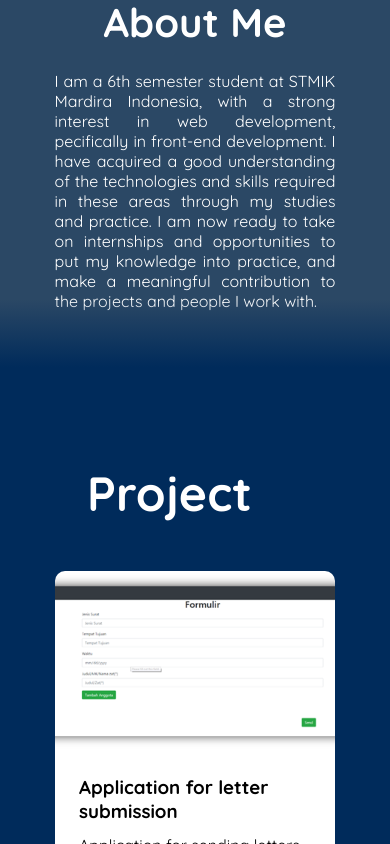
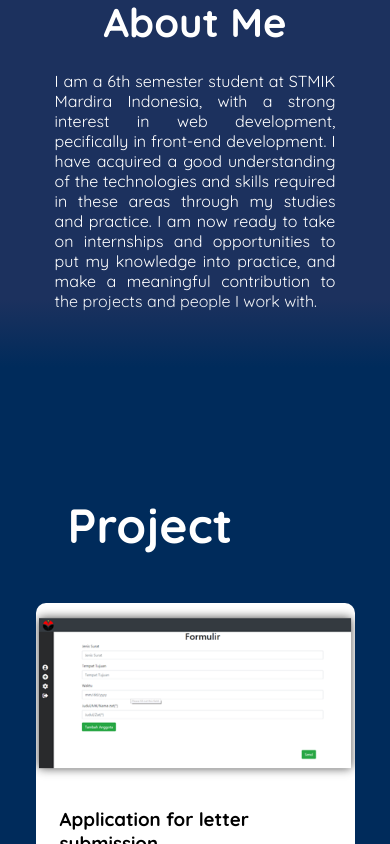
Before and after one commit to falonez/myprofile, a React (Create React App) app: page / in a window 390 px wide. Shown: the part 1156-2000 px from the top of the page. Built offline with nearby package versions, Linux system fonts and the light colour scheme.

Commit message:
Update Style

```diff
--- a/src/App.css
+++ b/src/App.css
@@ -1,8 +1,12 @@
 :root {
   --primary: #002b5b;
-  --secondary: #2b4865;
+  --secondary: #1c315e;
   --three: #256d85;
   --Teal: #8fe3cf;
+}
+
+html {
+  scroll-behavior: smooth;
 }
 
 * {
--- a/src/components/Projects/projects.css
+++ b/src/components/Projects/projects.css
@@ -7,6 +7,21 @@
   flex-direction: column;
   padding: 3rem 10%;
   padding-top: 6rem;
+  position: relative;
+}
+
+.projects::after {
+  content: "";
+  position: absolute;
+  bottom: 0;
+  left: 0;
+  width: 100%;
+  height: 25%;
+  background: linear-gradient(
+    180deg,
+    rgba(255, 255, 255, 0) 0%,
+    var(--secondary) 100%
+  );
 }
 
 .projects h1 {
@@ -65,3 +80,13 @@
   padding: 0.5rem 1rem;
   border-radius: 0.5rem;
 }
+
+@media screen and (max-width: 768px) {
+  .projects {
+    padding: 8rem 5%;
+  }
+
+  .projects::after {
+    height: 15%;
+  }
+}
```
